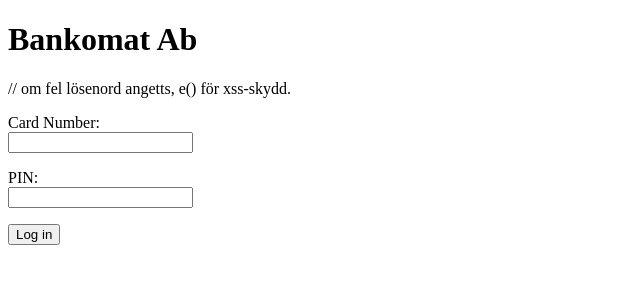
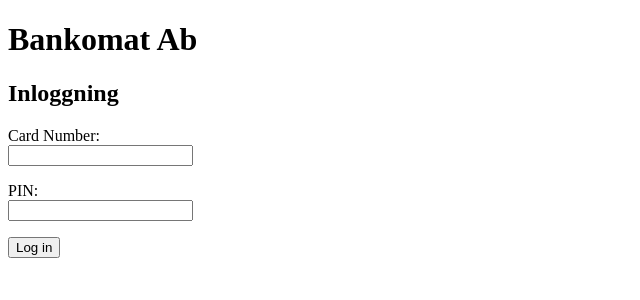
Before and after one commit to ZaidArafah/Bankomat, a PHP site: page / in a window 1280 px wide. Shown: the top 300 px of the page, without its empty margins (0-640 px from the left). Run offline with PHP 8.4, Linux system fonts and the light colour scheme; data comes from the database, SQL or seed files in the repository; both versions use the stored data as it was after the commit.

Commit message:
några kommentar

```diff
--- a/SRC/TransactionRepository.php
+++ b/SRC/TransactionRepository.php
@@ -2,6 +2,8 @@
 declare(strict_types= 1);
 
 class TransactionRepository {
+
+    // PDO-objektet som används för databasinteraktion.
     public function __construct(private PDO $pdo) {}
 
     // hämta alla transaktioner, till admin.
--- a/SRC/UserRepository.php
+++ b/SRC/UserRepository.php
@@ -3,9 +3,11 @@ declare(strict_types= 1);
 
 class UserRepository
 {
+    // PDO-objektet som används för databasinteraktion.
     public function __construct(private PDO $pdo) {}
 
 
+   // Hitta en användare baserat på kortnummer, returnera null om ingen hittas.
     public function findbycardnumber(string $cardNumber): ?array
     {
         $stmt = $this->pdo->prepare("SELECT * FROM users WHERE card_number = :card");
@@ -14,6 +16,7 @@ class UserRepository
     }
 
 
+    // Hitta alla användare, returnera som en array.
     public function findall(): array {
         return $this->pdo->query("select id, name, card_number, role, created_at from users")->fetchAll();
     }
--- a/SRC/helpers.php
+++ b/SRC/helpers.php
@@ -1,12 +1,13 @@
 <?php
 declare(strict_types= 1);
 
+// hjälpfunktioner
 function e(mixed $value): string
 {
     return htmlspecialchars((string)$value, ENT_QUOTES, 'UTF-8');
 }
 
-
+// skydda mot CSRF-attacker: så att formulär inte kan skickas från andra domäner
 function csrf_token(): string {
     if (empty($_SESSION['csrf_token'])) {
         $_SESSION['csrf_token'] = bin2hex(random_bytes(32));
@@ -14,6 +15,7 @@ function csrf_token(): string {
     return $_SESSION['csrf_token'];
 }
 
+// skydda mot CSRF-attacker: Verifiera token vid POST-förfrågningar
 function csrf_verify(): void {
     if ($_SERVER['REQUEST_METHOD'] === 'POST') {
        if (empty($_POST['csrf_token']) || !hash_equals($_SESSION['csrf_token'], $_POST['csrf_token'])) {
@@ -22,6 +24,7 @@ function csrf_verify(): void {
     }
 }
 
+// skydda sidor som kräver inloggning
 function require_login(): void {
     if (empty($_SESSION['user_id'])) {
         header('Location: /login');
@@ -29,6 +32,7 @@ function require_login(): void {
     }
 }
 
+// skydda sidor som kräver admin-roll
 function require_role(string $role): void {
     if (($_SESSION['role'] ?? '') !== $role) {
         http_response_code(403);
--- a/templates/login.php
+++ b/templates/login.php
@@ -4,7 +4,8 @@
 <body>
     <h1>Bankomat Ab</h1>
 
-    // om fel lösenord angetts, e() för xss-skydd.
+    <!-- om fel lösenord angetts, e() för xss-skydd. -->
+     <h2>Inloggning</h2>
     <?php if (!empty($error) ): ?><p style="color: red;"><?= e($error) ?></p><?php endif; ?>
 
         <form method="post" action="/login">
--- a/templates/transfer.php
+++ b/templates/transfer.php
@@ -10,12 +10,16 @@
 <h1>Transfer money between your accounts</h1>
 <p><a href="/dashboard">Tillbaka till dashboard</a></p>
 <hr>
+
+
 <?php if (!empty($success)): ?>
     <p style="color: green;"><?= e($success) ?></p><?php endif; ?>
 <?php if (!empty($error)): ?>
     <p style="color: red;"><?= e($error) ?></p><?php endif; ?>
 <form method="post" action="/transfer">
-    <input type="hidden" name="csrf_token" value="<?= e(csrf_token()) ?>;">
+
+
+<input type="hidden" name="csrf_token" value="<?= e(csrf_token()) ?>;">
 
    <p><label>From account:<br>
      <select name="from_account_id" required>
--- a/templates/withdraw.php
+++ b/templates/withdraw.php
@@ -8,6 +8,7 @@
 <head><meta charset="UTF-8"><title>Bankomat - dashboard</title></head>
 <body>
 
+
 <h1>Withdraw money</h1>
 <p><a href="/dashboard">Tillbaka till dashboard</a></p>
 <hr>
@@ -16,7 +17,8 @@
 <?php if (!empty($error)): ?>
     <p style="color: red;"><?= e($error) ?></p><?php endif; ?>
 
-<form method="post" action="/withdraw">
+
+    <form method="post" action="/withdraw">
     <input type="hidden" name="csrf_token" value="<?= e(csrf_token()) ?>">
     <p><label>Choice account:<br>
      <select name="account_id" required>
@@ -27,6 +29,7 @@
     </select>
 </label></p>
 
+
     <p><label>Amount to withdraw (kr):<br><input type="number" name="amount" min="10" required></label></p>
     <p><button type="submit">Withdraw</button></p>
 </form>
```
Also changed, not shown: bankomat.db.
